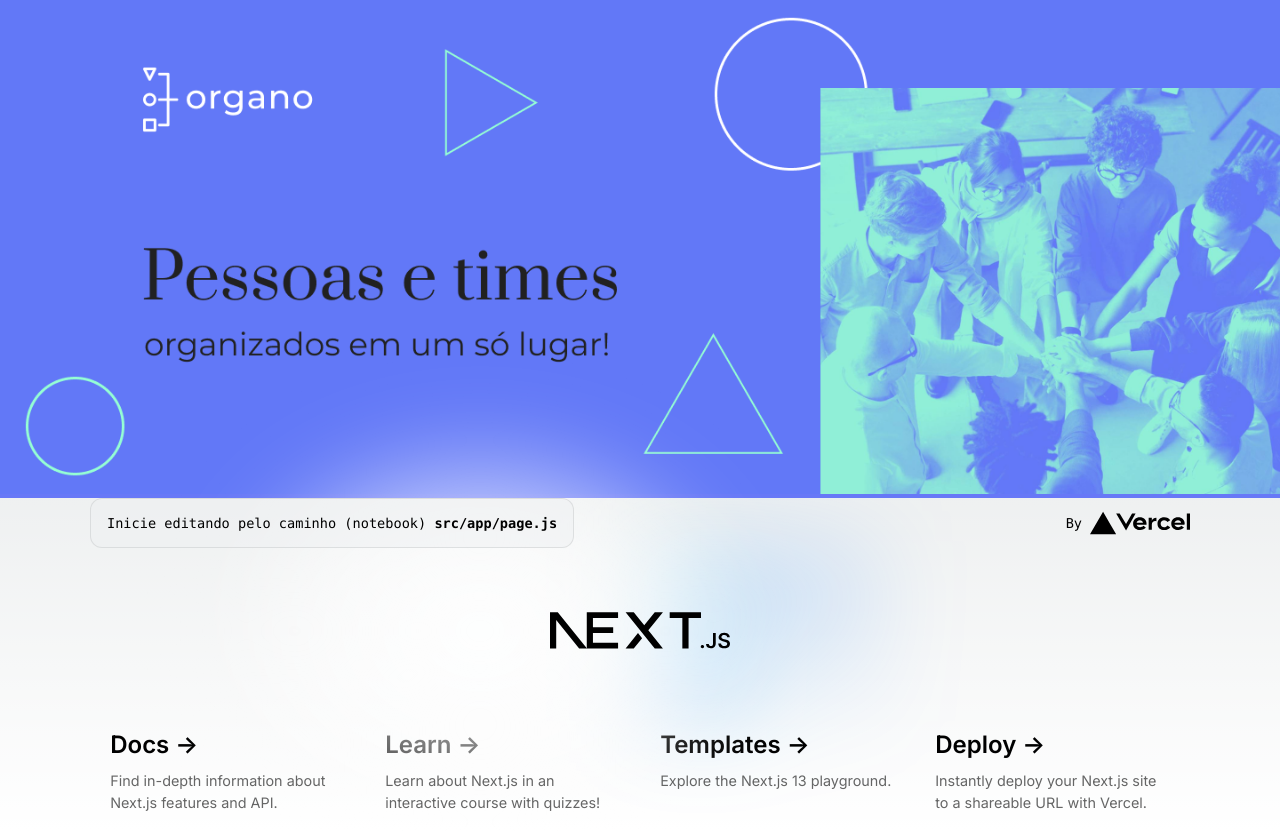
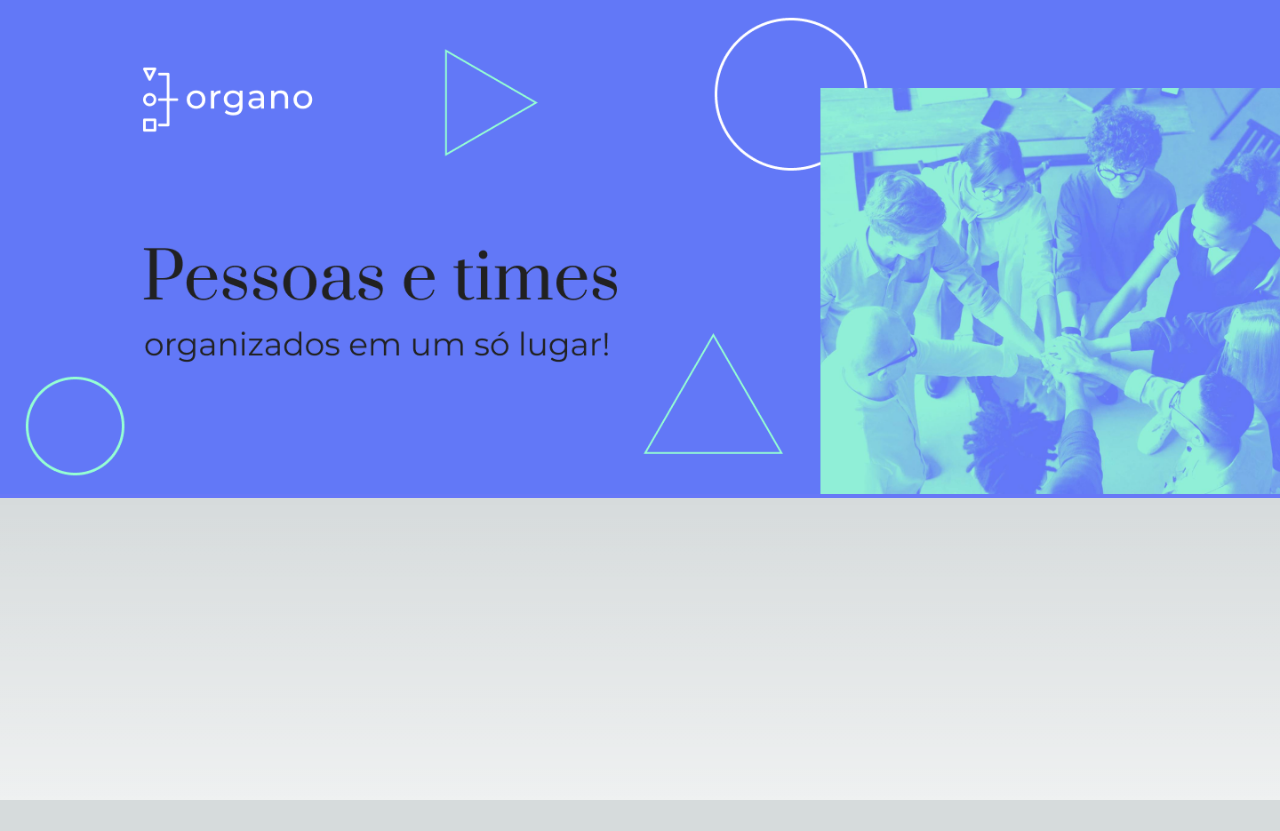
Before and after one commit to xande-rj/React_alurabasic, a Next.js app: page / in a window 1280 px wide. After the commit the page ends 800 px from the top, so only its background shows below. Built offline with nearby package versions, Linux system fonts and the light colour scheme.

Commit message:
adição do campo texto

```diff
--- a/src/app/page.js
+++ b/src/app/page.js
@@ -4,94 +4,6 @@ import Banner from './componetes/Banner/Banner'
 
 export default function Home() {
   return (
-    <main className={styles.main}>
     <Banner/>
-      <div className={styles.description}>
-        <p>
-          Inicie editando pelo caminho (notebook)&nbsp;
-          <code className={styles.code}>src/app/page.js</code>
-        </p>
-        <div>
-          <a
-            href="https://vercel.com?utm_source=create-next-app&utm_medium=appdir-template&utm_campaign=create-next-app"
-            target="_blank"
-            rel="noopener noreferrer"
-          >
-            By{' '}
-            <Image
-              src="/vercel.svg"
-              alt="Vercel Logo"
-              className={styles.vercelLogo}
-              width={100}
-              height={24}
-              priority
-            />
-          </a>
-        </div>
-      </div>
-
-      <div className={styles.center}>
-        <Image
-          className={styles.logo}
-          src="/next.svg"
-          alt="Next.js Logo"
-          width={180}
-          height={37}
-          priority
-        />
-      </div>
-
-      <div className={styles.grid}>
-        <a
-          href="https://nextjs.org/docs?utm_source=create-next-app&utm_medium=appdir-template&utm_campaign=create-next-app"
-          className={styles.card}
-          target="_blank"
-          rel="noopener noreferrer"
-        >
-          <h2>
-            Docs <span>-&gt;</span>
-          </h2>
-          <p>Find in-depth information about Next.js features and API.</p>
-        </a>
-
-        <a
-          href="https://nextjs.org/learn?utm_source=create-next-app&utm_medium=appdir-template&utm_campaign=create-next-app"
-          className={styles.card}
-          target="_blank"
-          rel="noopener noreferrer"
-        >
-          <h2>
-            Learn <span>-&gt;</span>
-          </h2>
-          <p>Learn about Next.js in an interactive course with&nbsp;quizzes!</p>
-        </a>
-
-        <a
-          href="https://vercel.com/templates?framework=next.js&utm_source=create-next-app&utm_medium=appdir-template&utm_campaign=create-next-app"
-          className={styles.card}
-          target="_blank"
-          rel="noopener noreferrer"
-        >
-          <h2>
-            Templates <span>-&gt;</span>
-          </h2>
-          <p>Explore the Next.js 13 playground.</p>
-        </a>
-
-        <a
-          href="https://vercel.com/new?utm_source=create-next-app&utm_medium=appdir-template&utm_campaign=create-next-app"
-          className={styles.card}
-          target="_blank"
-          rel="noopener noreferrer"
-        >
-          <h2>
-            Deploy <span>-&gt;</span>
-          </h2>
-          <p>
-            Instantly deploy your Next.js site to a shareable URL with Vercel.
-          </p>
-        </a>
-      </div>
-    </main>
   )
 }
```
Also changed, not shown: src/app/componetes/CampoTexto/Campotexto.js (added, +12 -0 lines).
